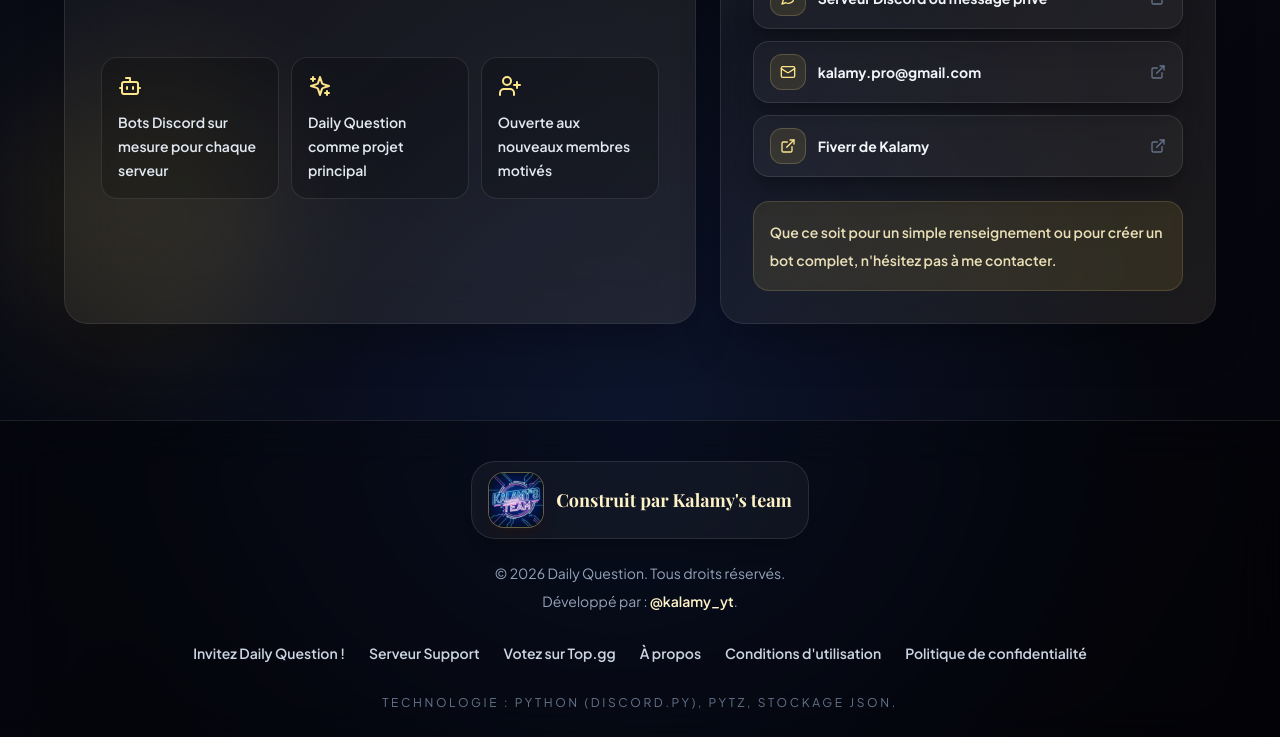
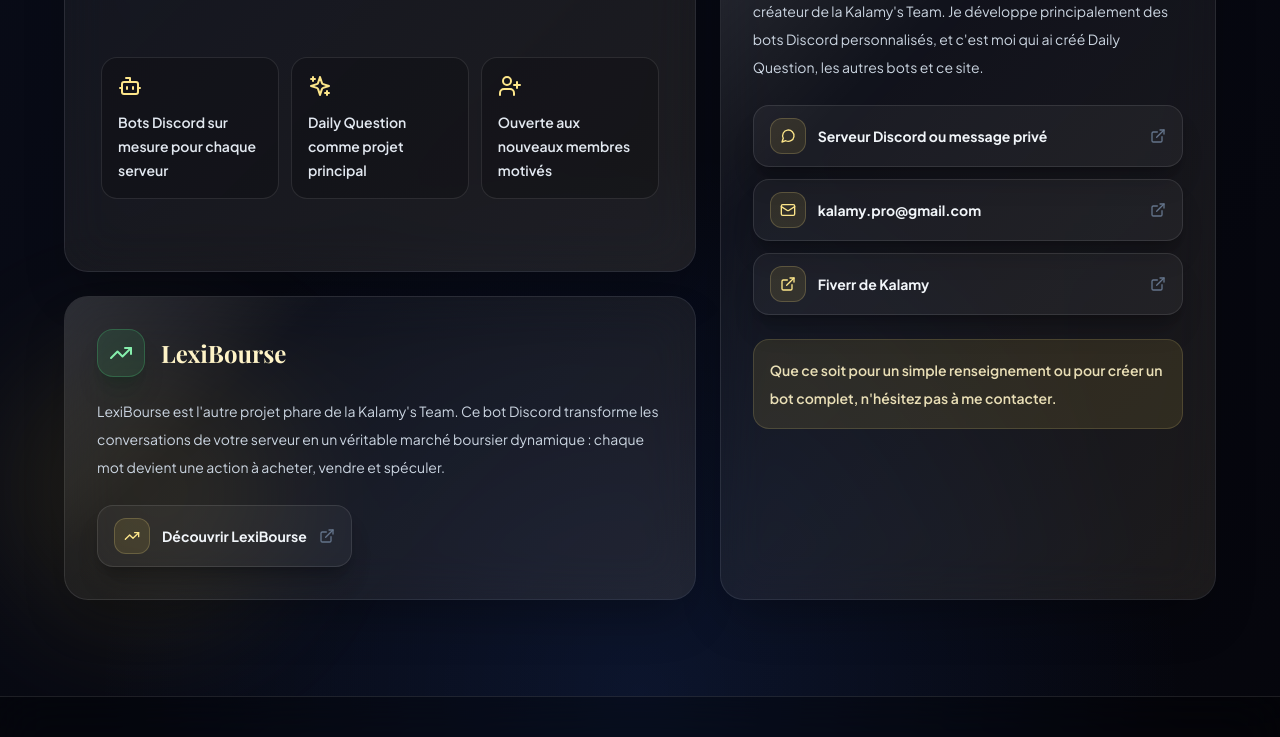
Before and after one commit to Kalamy-90/daily_question, a React (Vite) app: page / in a window 1280 px wide. Shown: the part 5651-6388 px from the top of the page. Built offline with nearby package versions, Linux system fonts and the light colour scheme.

Commit message:
feat: lien Ko-fi corrigé (kalamysteam) + bloc LexiBourse dans la section À propos

```diff
--- a/src/components/landing/AboutSection.jsx
+++ b/src/components/landing/AboutSection.jsx
@@ -1,6 +1,6 @@
 import React from 'react';
 import { motion } from 'framer-motion';
-import { Bot, ExternalLink, Mail, MessageCircle, Sparkles, UserPlus, Users } from 'lucide-react';
+import { Bot, ExternalLink, Mail, MessageCircle, Sparkles, TrendingUp, UserPlus, Users } from 'lucide-react';
 import { sectionAnimation, itemAnimation } from '@/data/content';
 import { useLanguage } from '@/lib/LanguageContext';
 import { translations } from '@/lib/translations';
@@ -53,15 +53,17 @@
         </div>
 
         <div className="mx-auto grid max-w-6xl items-stretch gap-6 lg:grid-cols-[1.12fr_0.88fr]">
+          {/* Colonne gauche : La Kalamy's Team + LexiBourse */}
+          <div className="flex flex-col gap-6">
             <motion.article
               custom={0}
               variants={itemAnimation}
               initial="hidden"
               whileInView="visible"
               viewport={{ once: true, amount: 0.25 }}
-            className="premium-card h-full"
+              className="premium-card"
             >
-            <div className="relative z-10 flex h-full flex-col p-7 sm:p-9">
+              <div className="relative z-10 flex flex-col p-7 sm:p-9">
                 <div className="mb-7 flex items-center gap-4">
                   <div className="flex h-14 w-14 shrink-0 items-center justify-center rounded-2xl border border-amber-200/25 bg-amber-300/10 text-amber-200 shadow-xl shadow-amber-950/20">
                     <Users className="h-7 w-7" aria-hidden="true" />
@@ -86,9 +88,38 @@
               </div>
             </motion.article>
 
+            {/* Bloc LexiBourse */}
+            <motion.article
+              custom={1}
+              variants={itemAnimation}
+              initial="hidden"
+              whileInView="visible"
+              viewport={{ once: true, amount: 0.25 }}
+              className="premium-card"
+            >
+              <div className="relative z-10 p-7 sm:p-8">
+                <div className="mb-5 flex items-center gap-4">
+                  <div className="flex h-12 w-12 shrink-0 items-center justify-center rounded-2xl border border-green-400/25 bg-green-400/10 text-green-300 shadow-xl shadow-green-950/20">
+                    <TrendingUp className="h-6 w-6" aria-hidden="true" />
+                  </div>
+                  <h3 className="font-display text-2xl font-bold text-amber-100">LexiBourse</h3>
+                </div>
+                <p className="mb-6 text-sm leading-7 text-slate-300">
+                  {language === 'fr'
+                    ? "LexiBourse est l'autre projet phare de la Kalamy's Team. Ce bot Discord transforme les conversations de votre serveur en un véritable marché boursier dynamique : chaque mot devient une action à acheter, vendre et spéculer."
+                    : "LexiBourse is another flagship project from Kalamy's Team. This Discord bot turns your server's conversations into a real dynamic stock market: every word becomes a stock to buy, sell, and speculate on."}
+                </p>
+                <ContactLink href="https://lexibourse.netlify.app/" icon={TrendingUp}>
+                  {language === 'fr' ? 'Découvrir LexiBourse' : 'Discover LexiBourse'}
+                </ContactLink>
+              </div>
+            </motion.article>
+          </div>
+
+          {/* Colonne droite : Nous contacter + À propos de Kalamy */}
           <div className="grid h-full gap-6">
             <motion.aside
-              custom={1}
+              custom={2}
               variants={itemAnimation}
               initial="hidden"
               whileInView="visible"
@@ -106,7 +137,7 @@
             </motion.aside>
 
             <motion.aside
-              custom={2}
+              custom={3}
               variants={itemAnimation}
               initial="hidden"
               whileInView="visible"
--- a/src/components/landing/LandingHeader.jsx
+++ b/src/components/landing/LandingHeader.jsx
@@ -132,7 +132,7 @@
           <div className="mt-8 grid gap-3">
             <Button
               className="justify-start rounded-2xl border border-pink-200/25 bg-gradient-to-r from-pink-300 via-fuchsia-300 to-purple-300 px-5 py-7 text-left text-sm font-extrabold uppercase tracking-[0.14em] text-slate-950 shadow-xl shadow-pink-950/25 transition-all duration-300 hover:-translate-y-0.5 hover:shadow-pink-500/20"
-              onClick={() => window.open('https://ko-fi.com/dailyquestion', '_blank')}
+              onClick={() => window.open('https://ko-fi.com/kalamysteam', '_blank')}
             >
               <CreditCard className="mr-3 h-5 w-5" /> {support.cardPaypal}
             </Button>
```
Lines whose indentation alone changed are shown as unchanged.
